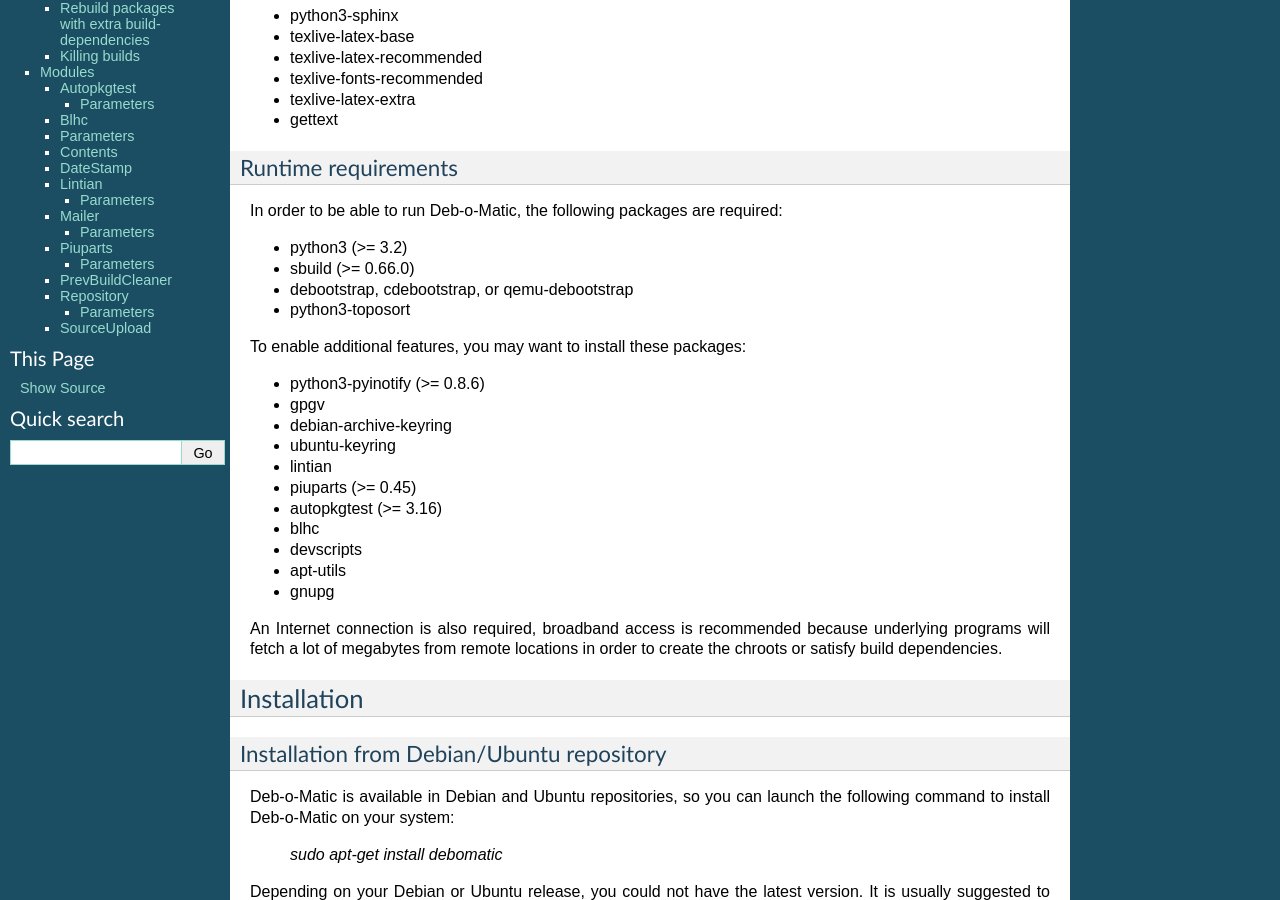
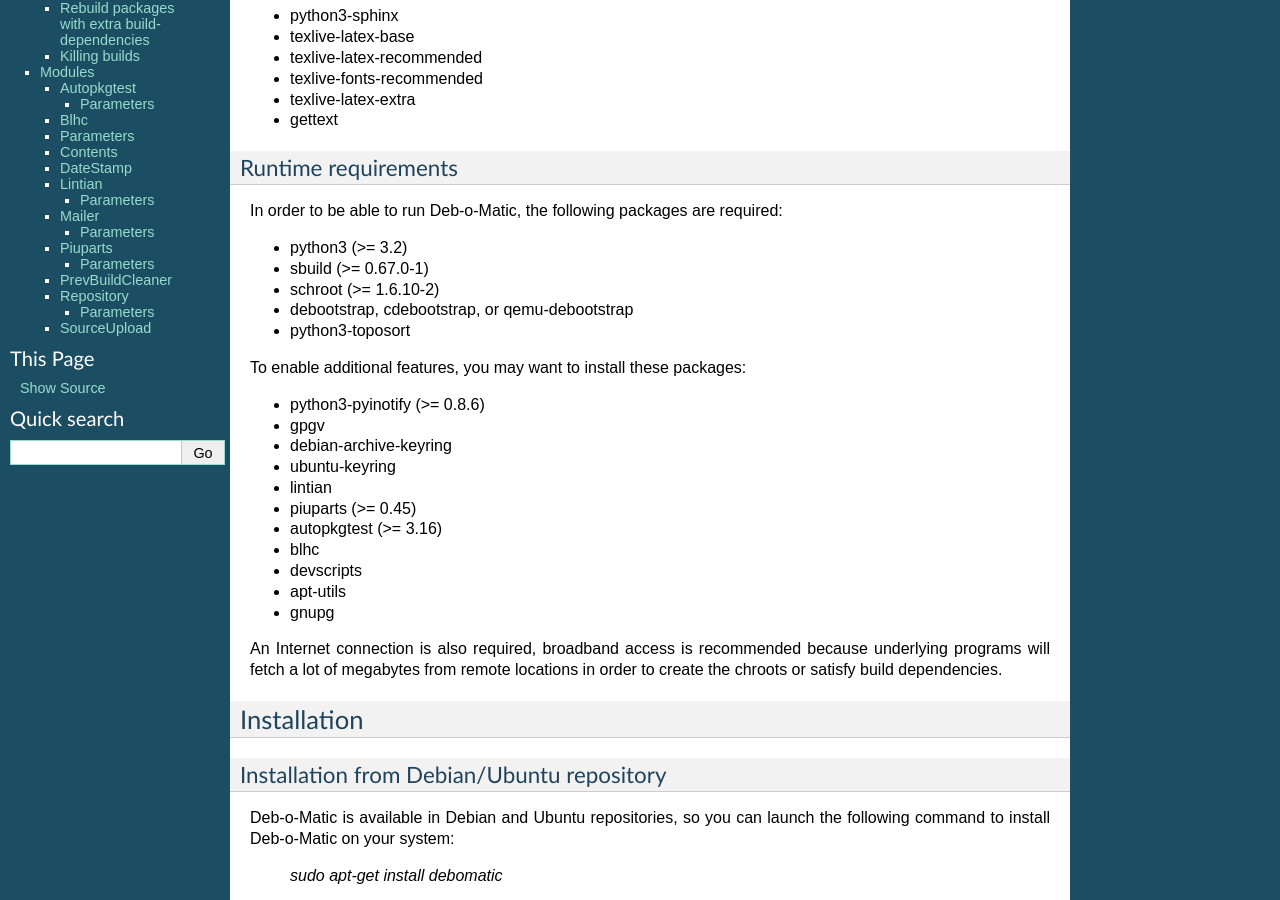
Before and after one commit to debomatic/debomatic, a Sphinx documentation site: the page built from docs/index.rst, in a window 1280 px wide and 900 px high, scrolled down 810 px. Built offline with Sphinx 7.4.7, drawn with Linux system fonts in a browser that asks for light colours.

Commit message:
Refresh dependency list

```diff
--- a/docs/index.rst
+++ b/docs/index.rst
@@ -60,7 +60,8 @@
 In order to be able to run Deb-o-Matic, the following packages are required:
 
 * python3 (>= 3.2)
-* sbuild (>= 0.66.0)
+* sbuild (>= 0.67.0-1)
+* schroot (>= 1.6.10-2)
 * debootstrap, cdebootstrap, or qemu-debootstrap
 * python3-toposort
 
```
